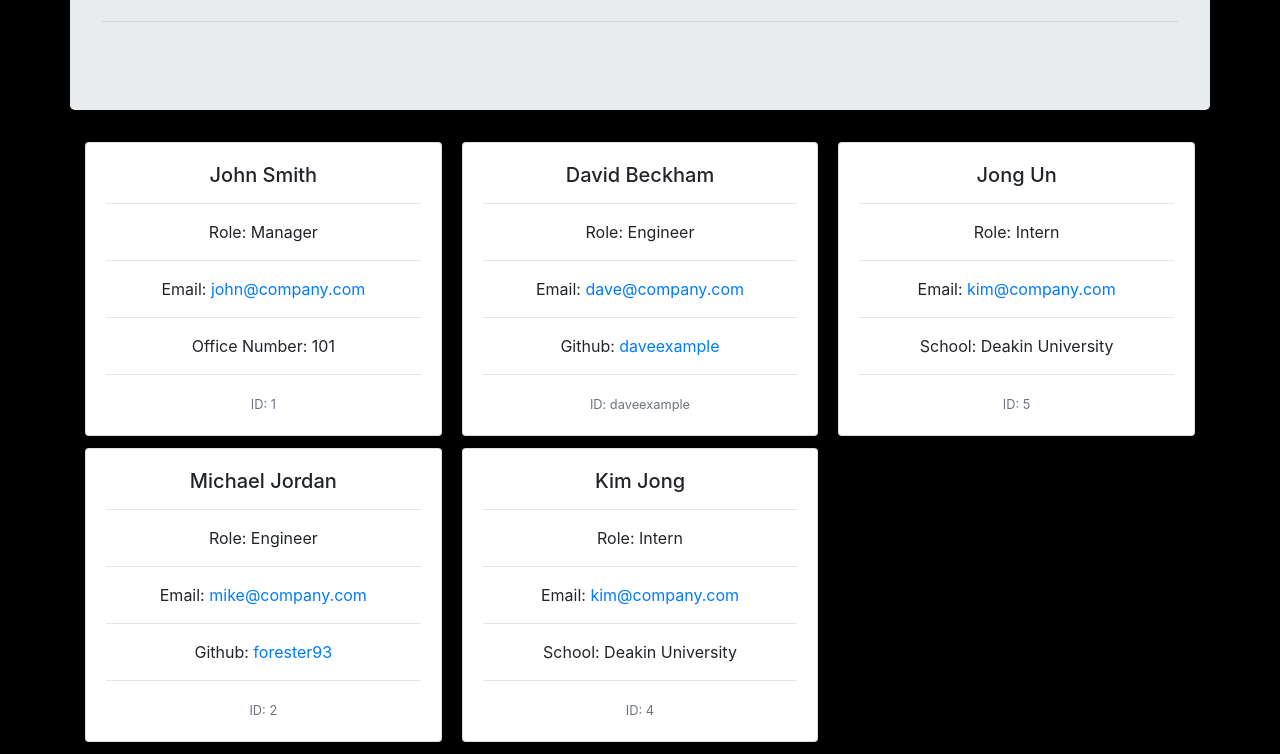
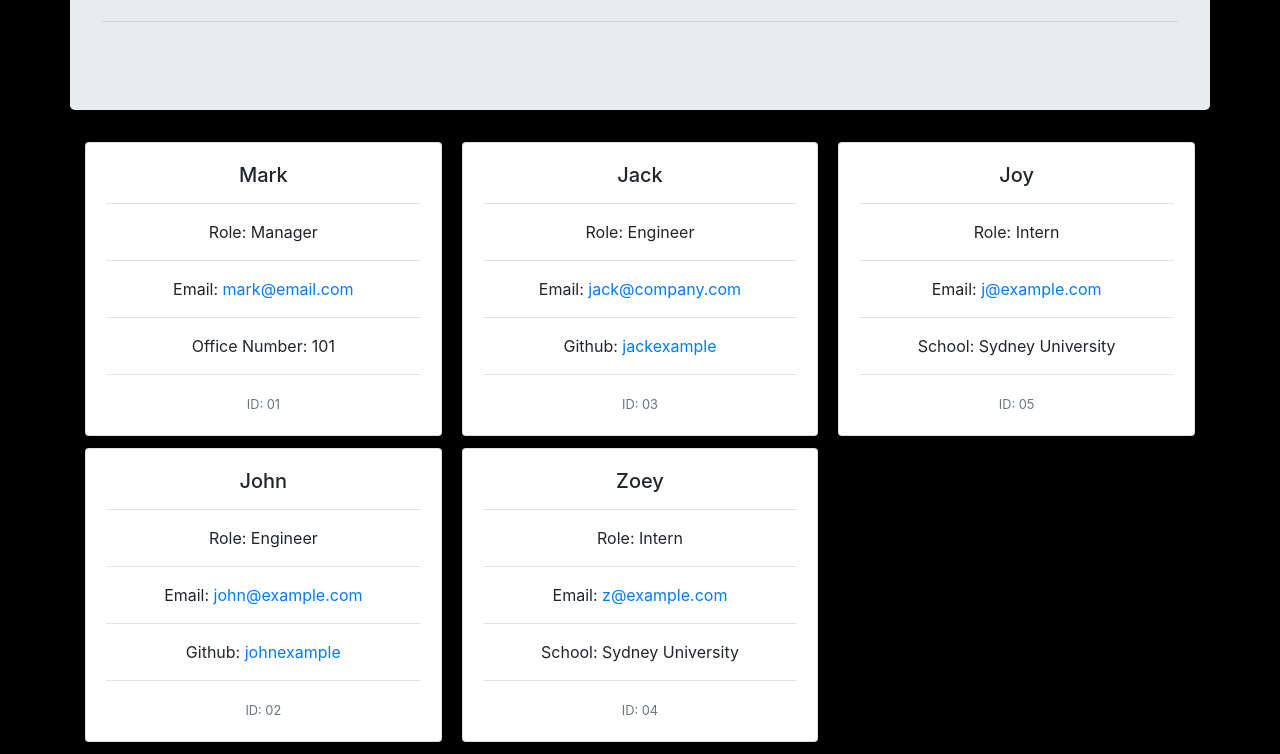
Before and after one commit to Forester93/MyTeamProfile, a website: page Team_Profile.html in a window 1280 px wide. Shown: the part 172-926 px from the top of the page. Drawn offline with nearby package versions, Linux system fonts and the light colour scheme.

```diff
--- a/Team_Profile.html
+++ b/Team_Profile.html
@@ -47,76 +47,76 @@
 
         <div class="card text-center">
                 <div class="card-body">
-                  <h5 class="card-title">John Smith</h5>
+                  <h5 class="card-title">Mark</h5>
                   <hr />
                   <p class="card-text">Role: Manager</p>
                   <hr />
-                  <p class="card-text">Email: <a href="mailto:john@company.com">john@company.com</a></p>
+                  <p class="card-text">Email: <a href="mailto:mark@email.com">mark@email.com</a></p>
                   <hr />
                   <p class="card-text">Office Number: 101</p>
                   <hr />
                   <p class="card-text">
-                    <small class="text-muted">ID: 1</small>
+                    <small class="text-muted">ID: 01</small>
                   </p>
                 </div>
               </div>
         <div class="card text-center">
                 <div class="card-body">
-                  <h5 class="card-title">Michael Jordan</h5>
+                  <h5 class="card-title">John</h5>
                   <hr />
                   <p class="card-text">Role: Engineer</p>
                   <hr />
-                  <p class="card-text">Email: <a href=mailto:mike@company.com>mike@company.com</a></p>
+                  <p class="card-text">Email: <a href=mailto:john@example.com>john@example.com</a></p>
                   <hr />
-                  <p class="card-text">Github: <a href="http://www.github.com/forester93">forester93</a></p>
+                  <p class="card-text">Github: <a href="http://www.github.com/johnexample">johnexample</a></p>
                   <hr />
                   <p class="card-text">
-                    <small class="text-muted">ID: 2</small>
+                    <small class="text-muted">ID: 02</small>
                   </p>
                 </div>
               </div>
         <div class="card text-center">
                 <div class="card-body">
-                  <h5 class="card-title">David Beckham</h5>
+                  <h5 class="card-title">Jack</h5>
                   <hr />
                   <p class="card-text">Role: Engineer</p>
                   <hr />
-                  <p class="card-text">Email: <a href=mailto:dave@company.com>dave@company.com</a></p>
+                  <p class="card-text">Email: <a href=mailto:jack@company.com>jack@company.com</a></p>
                   <hr />
-                  <p class="card-text">Github: <a href="http://www.github.com/daveexample">daveexample</a></p>
+                  <p class="card-text">Github: <a href="http://www.github.com/jackexample">jackexample</a></p>
                   <hr />
                   <p class="card-text">
-                    <small class="text-muted">ID: daveexample</small>
+                    <small class="text-muted">ID: 03</small>
                   </p>
                 </div>
               </div>
         <div class="card text-center">
                 <div class="card-body">
-                  <h5 class="card-title">Kim Jong</h5>
+                  <h5 class="card-title">Zoey</h5>
                   <hr />
                   <p class="card-text">Role: Intern</p>
                   <hr />
-                  <p class="card-text">Email: <a href=mailto:kim@company.com>kim@company.com</a></p>
+                  <p class="card-text">Email: <a href=mailto:z@example.com>z@example.com</a></p>
                   <hr />
-                  <p class="card-text">School: Deakin University</a></p>
+                  <p class="card-text">School: Sydney University</a></p>
                   <hr />
                   <p class="card-text">
-                    <small class="text-muted">ID: 4</small>
+                    <small class="text-muted">ID: 04</small>
                   </p>
                 </div>
               </div>
         <div class="card text-center">
                 <div class="card-body">
-                  <h5 class="card-title">Jong Un</h5>
+                  <h5 class="card-title">Joy</h5>
                   <hr />
                   <p class="card-text">Role: Intern</p>
                   <hr />
-                  <p class="card-text">Email: <a href=mailto:kim@company.com>kim@company.com</a></p>
+                  <p class="card-text">Email: <a href=mailto:j@example.com>j@example.com</a></p>
                   <hr />
-                  <p class="card-text">School: Deakin University</a></p>
+                  <p class="card-text">School: Sydney University</a></p>
                   <hr />
                   <p class="card-text">
-                    <small class="text-muted">ID: 5</small>
+                    <small class="text-muted">ID: 05</small>
                   </p>
                 </div>
               </div>
--- a/package.json
+++ b/package.json
@@ -4,7 +4,7 @@
   "description": "This is an application to build a team profile for web developers",
   "main": "index.js",
   "scripts": {
-    "test": "node test-app.js",
+    "test": "jest",
     "start": "node TeamProfileGenerate.js",
     "watch": "nodemon TeamProfileGenerate.js"
   },
```
Also changed, not shown: TeamProfileGenerate.js (+4 -56 lines), __tests__/Employee.test.js (added, +48 -0 lines), __tests__/Engineer.test.js (added, +34 -0 lines), __tests__/Intern.test.js (added, +20 -0 lines), __tests__/Manager.test.js (added, +13 -0 lines), lib/Employee.js (added, +21 -0 lines), lib/Engineer.js (added, +15 -0 lines), lib/Intern.js (added, +16 -0 lines), lib/Manager.js (added, +13 -0 lines).
